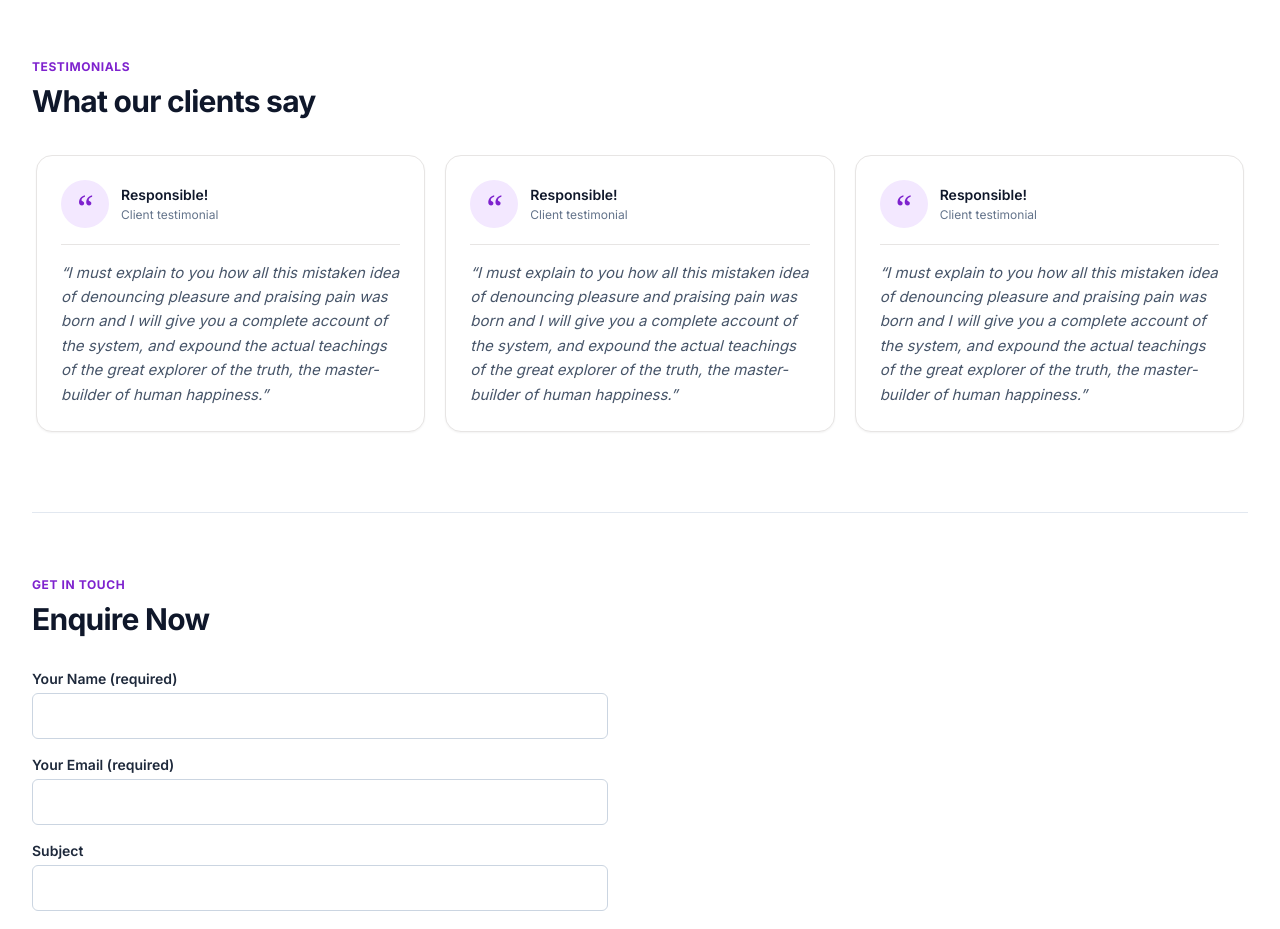
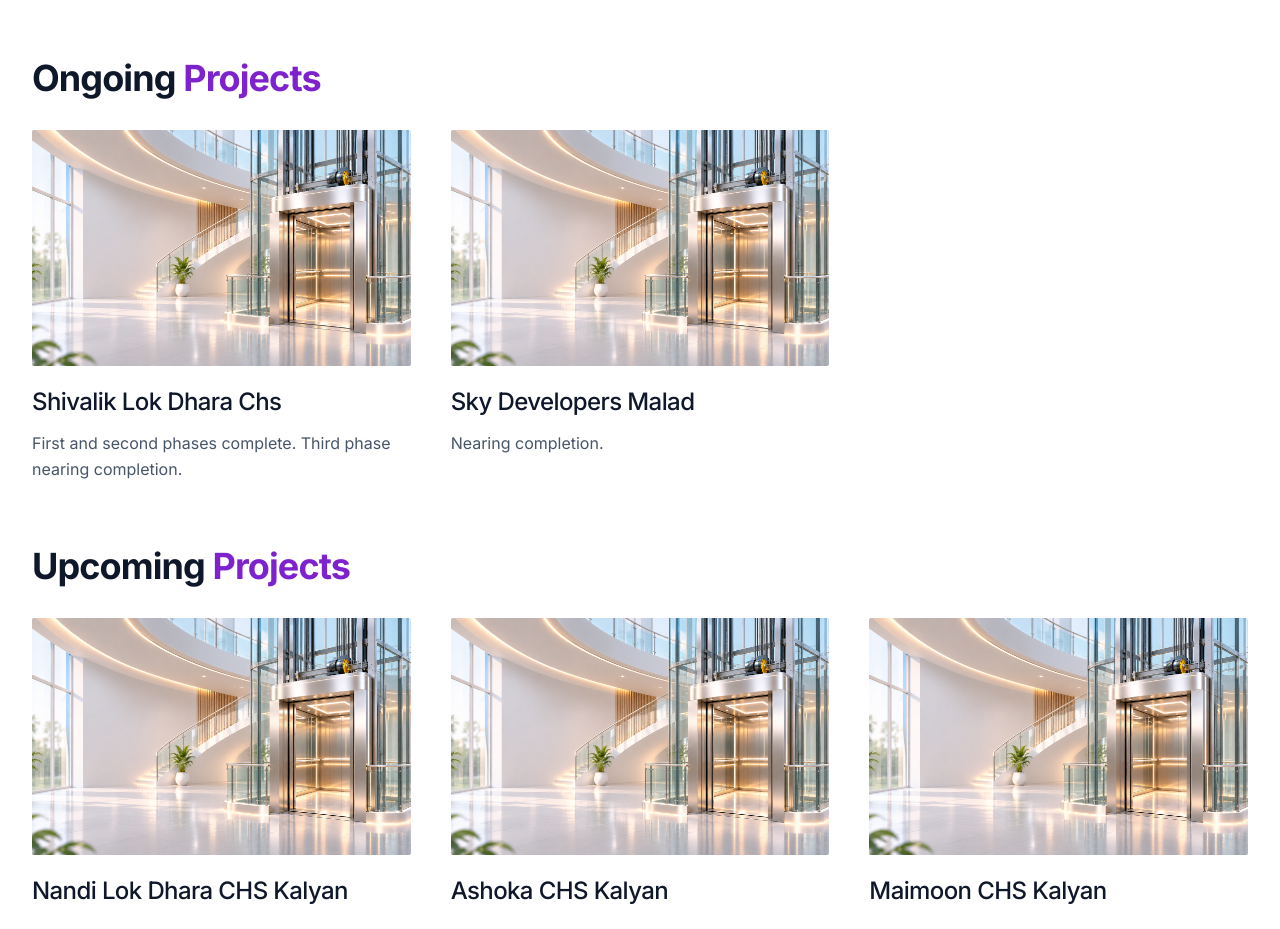
Before and after one commit to amarkumarprajapati/Elevating, a Next.js app: page / in a window 1280 px wide. Shown: the part 2460-3389 px from the top of the page. Built offline with nearby package versions, Linux system fonts and the light colour scheme.

Commit message:
udpated new flow

```diff
--- a/src/components/sections/EnquiryForm.jsx
+++ b/src/components/sections/EnquiryForm.jsx
@@ -7,28 +7,21 @@ export default function EnquiryForm({ block }) {
   function compose(event) {
     event.preventDefault();
     const fields = new FormData(event.currentTarget);
-    const body = block.fields.map((field) => `${field.label}: ${fields.get(field.name)}`).join('\n');
-    window.location.href = `mailto:${website.email}?subject=${encodeURIComponent(website.enquiry)}&body=${encodeURIComponent(body)}`;
+    const body = block.fields.map((field) => field.label + ': ' + fields.get(field.name)).join('\n');
+    window.location.href = 'mailto:' + website.email + '?subject=' + encodeURIComponent(website.enquiry) + '&body=' + encodeURIComponent(body);
   }
 
   return (
     <form onSubmit={compose} className="space-y-4 max-w-xl">
-      {block.fields.map((field) => (
+      {block.fields.map(field => (
         <label key={field.name} className="block text-sm font-semibold text-slate-800">
           {field.label}
-          <input
-            className="mt-1 block w-full rounded-md border border-slate-300 p-3 text-slate-900 focus:border-purple-600 focus:ring-1 focus:ring-purple-600 outline-none transition"
-            type={field.type}
-            name={field.name}
-            required={field.required}
-            defaultValue={field.name.includes('message') && typeof query.product === 'string' ? query.product : ''}
-          />
+          <input className="mt-1 block w-full rounded-md border border-slate-300 p-3 text-slate-900 focus:border-purple-600 focus:ring-1 focus:ring-purple-600 outline-none transition"
+            type={field.type} name={field.name} required={field.required}
+            defaultValue={field.name.includes('message') && typeof query.product === 'string' ? query.product : ''} />
         </label>
       ))}
-      <button
-        type="submit"
-        className="inline-flex items-center justify-center bg-purple-700 hover:bg-purple-800 text-white font-semibold text-sm px-6 py-3 rounded-md transition shadow-sm"
-      >
+      <button type="submit" className="inline-flex items-center justify-center bg-purple-700 hover:bg-purple-800 text-white font-semibold text-sm px-6 py-3 rounded-md transition shadow-sm">
         {block.submit} via email
       </button>
     </form>
--- /dev/null
+++ b/src/components/sections/ProjectsSection.jsx
@@ -0,0 +1,24 @@
+import { homePage } from '../../data/data';
+
+export default function ProjectsSection() {
+  return (
+    <div className="space-y-16 bg-white py-12 sm:py-16">
+      {homePage.projectGroups.map(({ status, projects }) => (
+        <section key={status} aria-label={status + ' projects'}>
+          <h2 className="mb-8 text-3xl font-bold tracking-tight text-slate-900 sm:text-4xl">
+            {status} <span className="text-purple-700">Projects</span>
+          </h2>
+          <div className="grid gap-8 sm:gap-10 md:grid-cols-2 lg:grid-cols-3">
+            {projects.map(({ name, progress }) => (
+              <article key={name}>
+                <img src="/images/passenger-lift-light-02.png" alt="" loading="lazy" className="mb-5 aspect-[16/10] w-full rounded-sm object-cover" />
+                <h3 className="text-xl font-medium tracking-tight text-slate-900 sm:text-2xl">{name}</h3>
+                {progress && <p className="mt-3 leading-relaxed text-slate-600">{progress}</p>}
+              </article>
+            ))}
+          </div>
+        </section>
+      ))}
+    </div>
+  );
+}
--- a/src/data/data.js
+++ b/src/data/data.js
@@ -126,6 +126,27 @@ export const company = {
 };
 
 export const homePage = {
+  projectGroups: [
+    {
+      status: 'Ongoing',
+      description: 'Projects currently in progress and nearing completion.',
+      projects: [
+        { name: 'Shivalik Lok Dhara Chs', progress: 'First and second phases complete. Third phase nearing completion.' },
+        { name: 'Sky Developers Malad', progress: 'Nearing completion.' },
+      ],
+    },
+    {
+      status: 'Upcoming',
+      description: 'Projects in the pipeline, bringing advanced elevator solutions to more spaces.',
+      projects: [
+        { name: 'Nandi Lok Dhara CHS Kalyan' },
+        { name: 'Ashoka CHS Kalyan' },
+        { name: 'Maimoon CHS Kalyan' },
+        { name: 'Wange Developers Pen' },
+        { name: 'Narayan Developers Pen' },
+      ],
+    },
+  ],
   testimonials: Array.from({ length: 3 }, () => ({
     title: 'Responsible!',
     quote: 'I must explain to you how all this mistaken idea of denouncing pleasure and praising pain was born and I will give you a complete account of the system, and expound the actual teachings of the great explorer of the truth, the master-builder of human happiness.',
--- a/src/pages/contact.jsx
+++ b/src/pages/contact.jsx
@@ -4,6 +4,7 @@ import EnquiryForm from '../components/sections/EnquiryForm';
 import { contactPage, company } from '../data/data.js';
 
 export default function Contact() {
+
   const enquiryBlock = {
     fields: [
       { label: 'Your Name (required)', name: 'your-name', type: 'text', required: true },
--- a/src/pages/index.jsx
+++ b/src/pages/index.jsx
@@ -2,6 +2,7 @@ import Layout from '../components/Layout';
 import HeroSection from '../components/sections/HeroSection';
 import ProductsSection from '../components/sections/ProductsSection';
 import ServicesSection from '../components/sections/ServicesSection';
+import ProjectsSection from '../components/sections/ProjectsSection';
 import EnquiryForm from '../components/sections/EnquiryForm';
 import { homePage, servicesPage, company } from '../data/data.js';
 
@@ -32,6 +33,7 @@ export default function Home() {
       <div className="max-w-7xl mx-auto px-4 sm:px-6 lg:px-8">
         <ProductsSection />
         <ServicesSection section={serviceSectionData} />
+        <ProjectsSection />
 
         <section aria-labelledby="testimonials-title" className="py-12 sm:py-16 border-t border-slate-200">
           <header className="mb-8">
@@ -44,13 +46,13 @@ export default function Home() {
             {homePage.testimonials.map(({ title, quote }, index) => (
               <article key={index} className="w-[86%] max-w-sm shrink-0 snap-start rounded-2xl border border-stone-200 bg-white p-6 shadow-sm lg:w-auto lg:max-w-none">
                 <header className="flex items-center gap-3 border-b border-stone-200 pb-4">
-                  <span aria-hidden="true" className="flex h-12 w-12 shrink-0 items-center justify-center rounded-full bg-purple-100 pt-2 font-serif text-4xl text-purple-700">“</span>
+                  <span aria-hidden="true" className="flex h-12 w-12 shrink-0 items-center justify-center rounded-full bg-purple-100 pt-2 font-serif text-4xl text-purple-700">&ldquo;</span>
                   <div>
                     <h3 className="text-sm font-semibold text-slate-900">{title}</h3>
                     <p className="mt-0.5 text-xs text-slate-500">Client testimonial</p>
                   </div>
                 </header>
-                <blockquote className="pt-4 text-[15px] italic leading-relaxed text-slate-600">“{quote}”</blockquote>
+                <blockquote className="pt-4 text-[15px] italic leading-relaxed text-slate-600">&ldquo;{quote}&rdquo;</blockquote>
               </article>
             ))}
           </div>
```
Also changed, not shown: public/tailwind.css.
